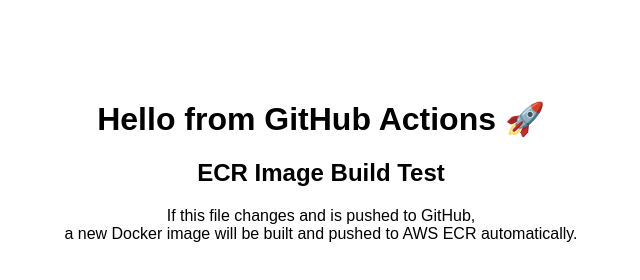
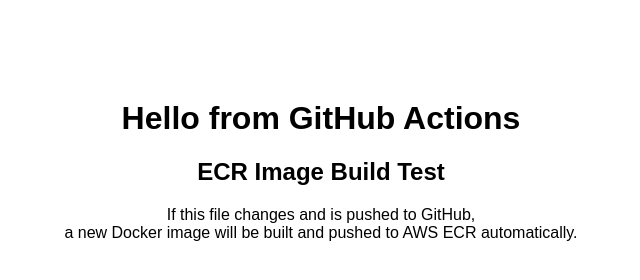
Before and after one commit to abhimanyu8829/Nitroberry_DevOps_CICD, a plain HTML site: page index.html in a window 1280 px wide. Shown: the whole page, without its empty margins (319-959 px from the left). Drawn offline with Linux system fonts and the light colour scheme.

Commit message:
Update index.html

```diff
--- a/index.html
+++ b/index.html
@@ -6,7 +6,7 @@
 
 <body style="text-align:center;font-family:Arial;margin-top:100px">
 
-<h1>Hello from GitHub Actions 🚀</h1>
+<h1>Hello from GitHub Actions </h1>
 
 <h2>ECR Image Build Test</h2>
 
```
